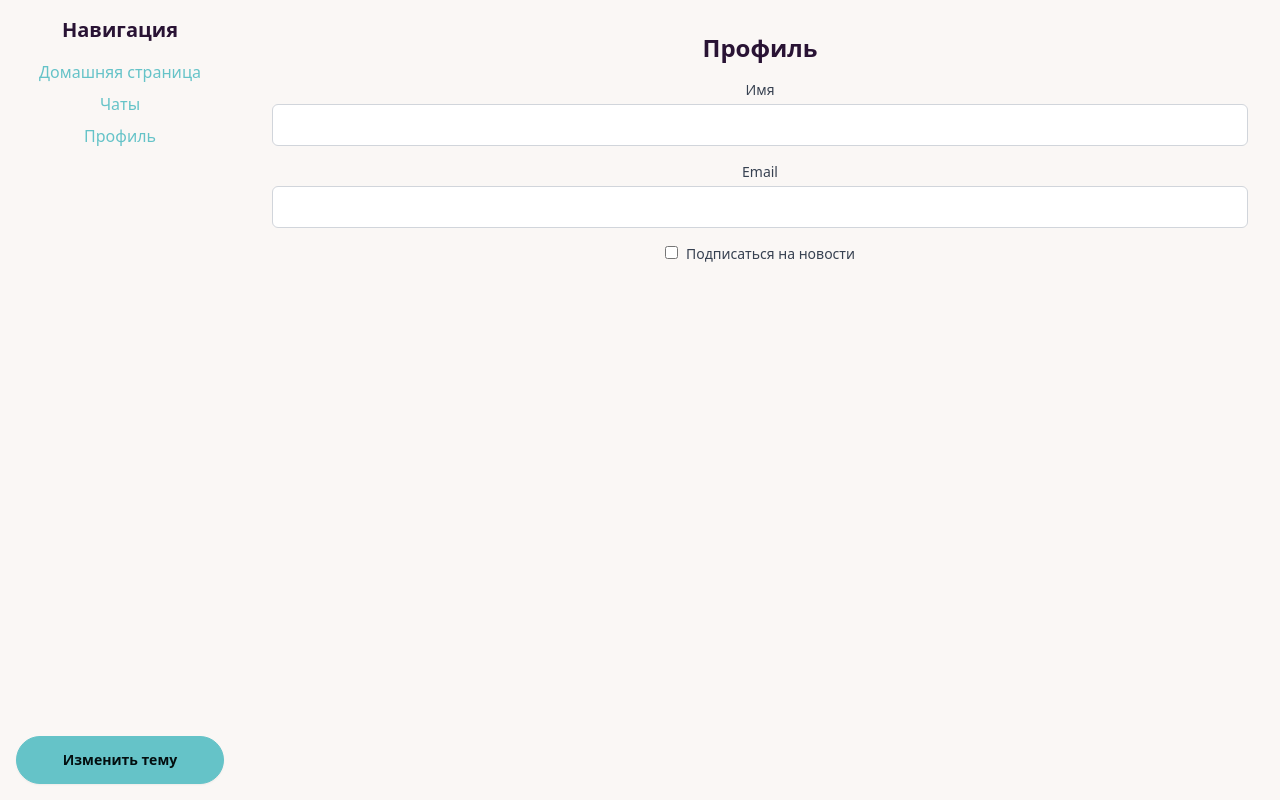
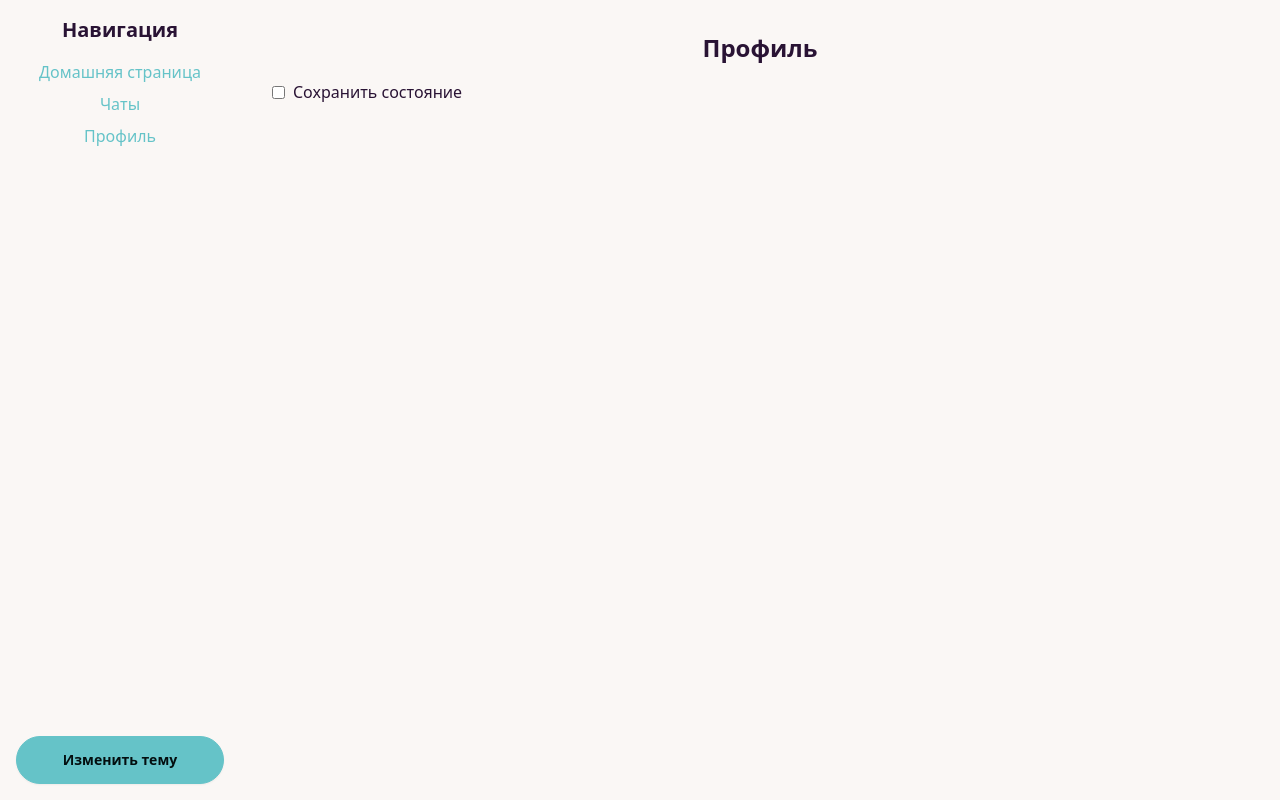
Before and after one commit to EvgenyChernov/GB-react, a React (Create React App) app: page /profile in a window 1280 px wide. Built offline with nearby package versions, Linux system fonts and the light colour scheme.

Commit message:
Hw 6 переделал на reduxjs/toolkit

```diff
--- a/package.json
+++ b/package.json
@@ -3,6 +3,7 @@
   "version": "0.1.0",
   "private": true,
   "dependencies": {
+    "@reduxjs/toolkit": "^2.2.6",
     "@testing-library/jest-dom": "^5.17.0",
     "@testing-library/react": "^13.4.0",
     "@testing-library/user-event": "^13.5.0",
--- a/src/actions/profileActions.js
+++ /dev/null
@@ -1,20 +0,0 @@
-// src/actions/profileActions.js
-export const setProfile = (profile) => ({
-    type: 'SET_PROFILE',
-    payload: profile,
-});
-
-export const updateName = (name) => ({
-    type: 'UPDATE_NAME',
-    payload: name,
-});
-
-export const updateEmail = (email) => ({
-    type: 'UPDATE_EMAIL',
-    payload: email,
-});
-
-export const updateSubscription = (subscribed) => ({
-    type: 'UPDATE_SUBSCRIPTION',
-    payload: subscribed,
-});
--- /dev/null
+++ b/src/app/store.js
@@ -0,0 +1,10 @@
+import { configureStore } from '@reduxjs/toolkit';
+import profileReducer from '../features/profile/profileSlice';
+
+export const store = configureStore({
+    reducer: {
+        profile: profileReducer,
+    },
+});
+
+export default store;
--- a/src/components/Profile.jsx
+++ b/src/components/Profile.jsx
@@ -1,57 +1,29 @@
 import React from 'react';
-import { useDispatch, useSelector } from 'react-redux';
-import { updateName, updateEmail, updateSubscription } from '../actions/profileActions';
+import { useSelector, useDispatch } from 'react-redux';
+import { toggleCheckbox } from '../features/profile/profileSlice';
 
+const Profile = () => {
+    const isChecked = useSelector((state) => state.profile.isChecked);
+    const dispatch = useDispatch();
 
-function Profile(){
-    const dispatch = useDispatch();
-    const profile = useSelector((state) => state.profile);
-
-    const handleNameChange = (e) => {
-        dispatch(updateName(e.target.value));
-    };
-
-    const handleEmailChange = (e) => {
-        dispatch(updateEmail(e.target.value));
-    };
-
-    const handleSubscriptionChange = (e) => {
-        dispatch(updateSubscription(e.target.checked));
+    const handleCheckboxChange = () => {
+        dispatch(toggleCheckbox());
     };
 
     return (
         <div className="profile-container p-4">
             <h2 className="text-2xl font-bold mb-4">Профиль</h2>
-            <div className="mb-4">
-                <label className="block text-sm font-medium text-gray-700">Имя</label>
+            <label className="flex items-center">
                 <input
-                    type="text"
-                    value={profile.name}
-                    onChange={handleNameChange}
-                    className="mt-1 p-2 border border-gray-300 rounded-md w-full"
+                    type="checkbox"
+                    checked={isChecked}
+                    onChange={handleCheckboxChange}
+                    className="mr-2"
                 />
-            </div>
-            <div className="mb-4">
-                <label className="block text-sm font-medium text-gray-700">Email</label>
-                <input
-                    type="email"
-                    value={profile.email}
-                    onChange={handleEmailChange}
-                    className="mt-1 p-2 border border-gray-300 rounded-md w-full"
-                />
-            </div>
-            <div className="mb-4">
-                <label className="block text-sm font-medium text-gray-700">
-                    <input
-                        type="checkbox"
-                        checked={profile.subscribed}
-                        onChange={handleSubscriptionChange}
-                        className="mr-2"
-                    />
-                    Подписаться на новости
-                </label>
-            </div>
+                Сохранить состояние
+            </label>
         </div>
     );
-}
-export default Profile
+};
+
+export default Profile;
--- /dev/null
+++ b/src/features/profile/profileSlice.js
@@ -0,0 +1,18 @@
+import { createSlice } from '@reduxjs/toolkit';
+
+const initialState = {
+    isChecked: false,
+};
+
+const profileSlice = createSlice({
+    name: 'profile',
+    initialState,
+    reducers: {
+        toggleCheckbox: (state) => {
+            state.isChecked = !state.isChecked;
+        },
+    },
+});
+
+export const { toggleCheckbox } = profileSlice.actions;
+export default profileSlice.reducer;
--- a/src/reducers/index.js
+++ /dev/null
@@ -1,11 +0,0 @@
-// src/reducers/index.js
-import { combineReducers } from 'redux';
-import profileReducer from './profileReducer';
-// import other reducers here if needed
-
-const rootReducer = combineReducers({
-    profile: profileReducer,
-    // add other reducers here
-});
-
-export default rootReducer;
--- a/src/reducers/profileReducer.js
+++ /dev/null
@@ -1,36 +0,0 @@
-// src/reducers/profileReducer.js
-const initialState = {
-    name: '',
-    email: '',
-    subscribed: false, // Добавлено новое поле состояния
-};
-
-const profileReducer = (state = initialState, action) => {
-    switch (action.type) {
-        case 'SET_PROFILE':
-            return {
-                ...state,
-                name: action.payload.name,
-                email: action.payload.email,
-            };
-        case 'UPDATE_NAME':
-            return {
-                ...state,
-                name: action.payload,
-            };
-        case 'UPDATE_EMAIL':
-            return {
-                ...state,
-                email: action.payload,
-            };
-        case 'UPDATE_SUBSCRIPTION':
-            return {
-                ...state,
-                subscribed: action.payload,
-            };
-        default:
-            return state;
-    }
-};
-
-export default profileReducer;
--- a/src/store.js
+++ /dev/null
@@ -1,10 +0,0 @@
-// src/store.js
-import { createStore } from 'redux';
-import rootReducer from './reducers';
-
-const store = createStore(
-    rootReducer,
-    window.__REDUX_DEVTOOLS_EXTENSION__ && window.__REDUX_DEVTOOLS_EXTENSION__()
-);
-
-export default store;
```
Also changed, not shown: src/index.js (+3 -6 lines), 1 other file (tests, documents, lock files or other folders).
